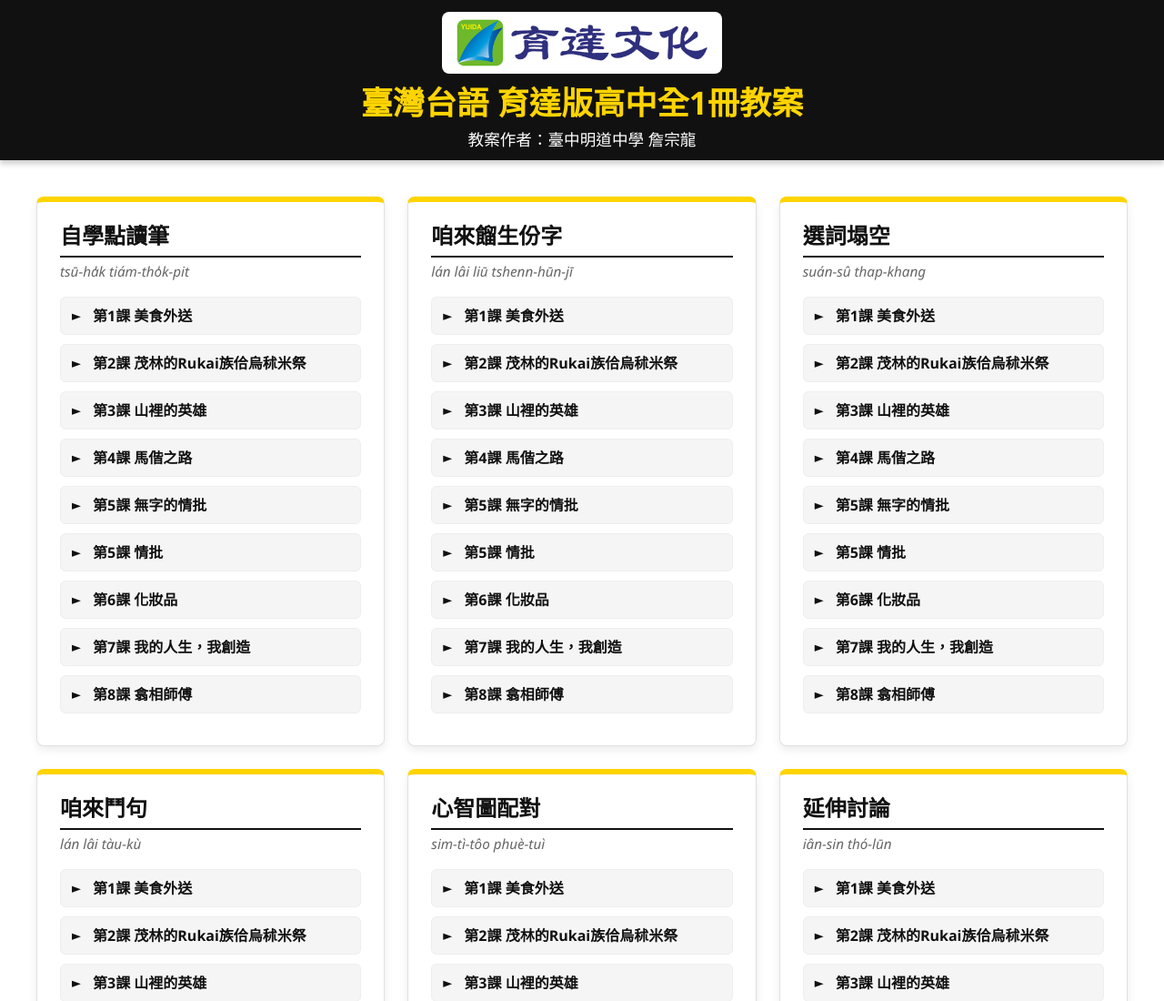
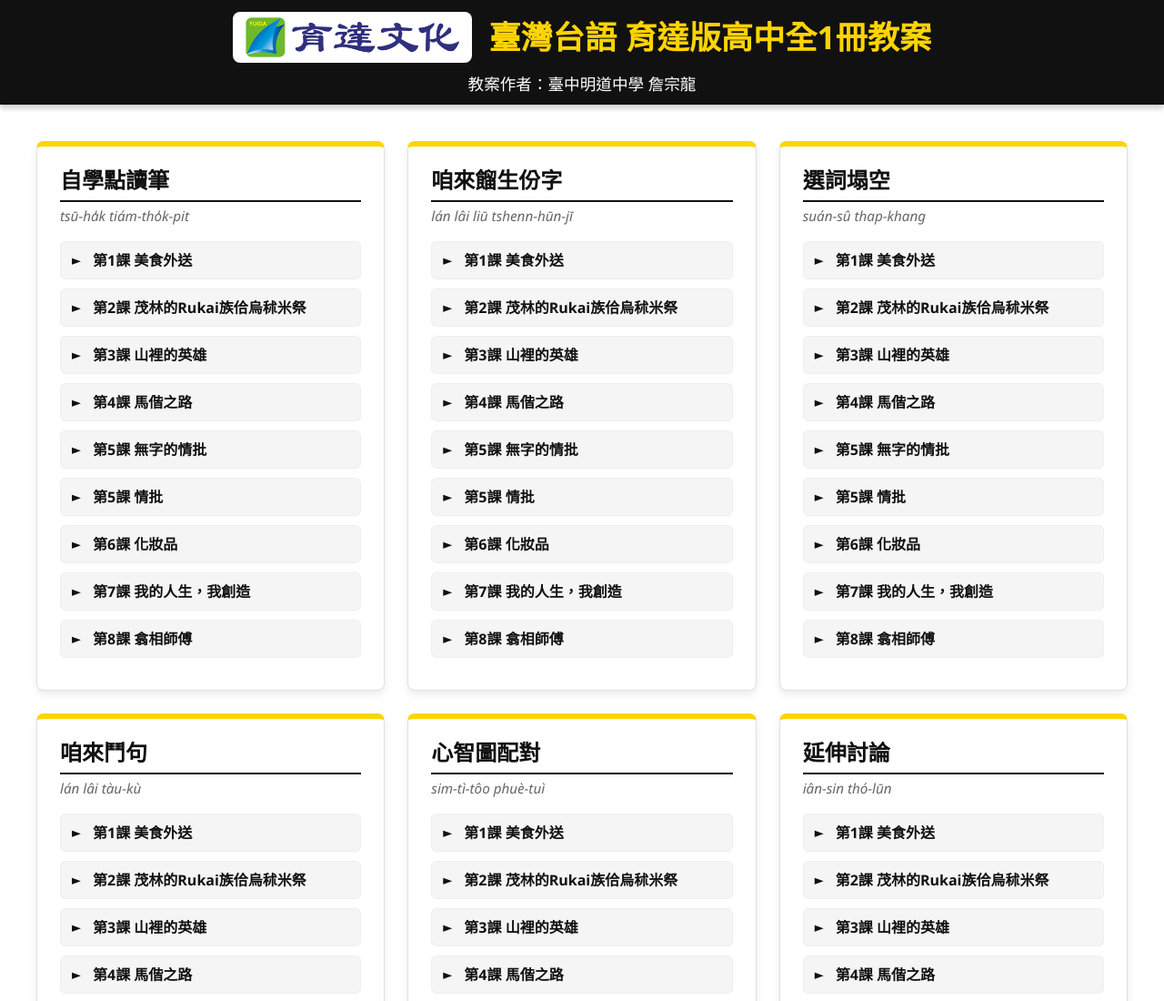
Before and after one commit to cyril-Mingdao/YUDA-B1, a plain HTML site: page index.html in a window 1280 px wide. Shown: the top 1100 px of the page at 91% size. Drawn offline with Linux system fonts and the light colour scheme.

Commit message:
入口頁：育達文化 logo 移到主標題前（同一列，窄螢幕自動換行）
Co-Authored-By: Claude Opus 5.5 <noreply@anthropic.com>

```diff
--- a/index.html
+++ b/index.html
@@ -45,23 +45,31 @@
             line-height: 1;
         }
 
+        .header .title-row {
+            display: flex;
+            align-items: center;
+            justify-content: center;
+            flex-wrap: wrap;
+            gap: 10px 18px;
+            margin: 0 0 15px 0;
+        }
+
         .header .logo {
             display: inline-block;
             background: #FFFFFF;
             border-radius: 8px;
-            padding: 6px 14px;
-            margin-bottom: 12px;
+            padding: 4px 12px;
         }
 
         .header .logo img {
             display: block;
-            height: 56px;
+            height: 48px;
             width: auto;
             max-width: 100%;
         }
 
         .header h1 {
-            margin: 0 0 15px 0;
+            margin: 0;
             font-size: 2.2em;
             font-weight: 800;
             line-height: 1;
@@ -179,7 +187,7 @@
                 font-size: 1.8em;
             }
             .header .logo img {
-                height: 40px;
+                height: 36px;
             }
             .container {
                 padding: 0 16px;
@@ -191,8 +199,10 @@
 <body>
 
     <header class="header">
-        <div class="logo"><img src="img/yuda-logo.png" alt="育達文化"></div>
-        <h1>臺灣台語 育達版高中全1冊教案</h1>
+        <div class="title-row">
+            <div class="logo"><img src="img/yuda-logo.png" alt="育達文化"></div>
+            <h1>臺灣台語 育達版高中全1冊教案</h1>
+        </div>
         <p class="author">教案作者：臺中明道中學 詹宗龍</p>
     </header>
 
```
